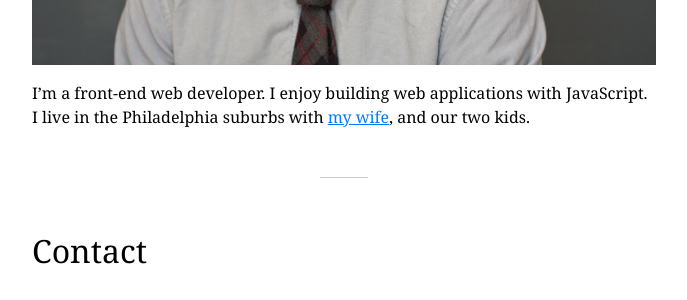
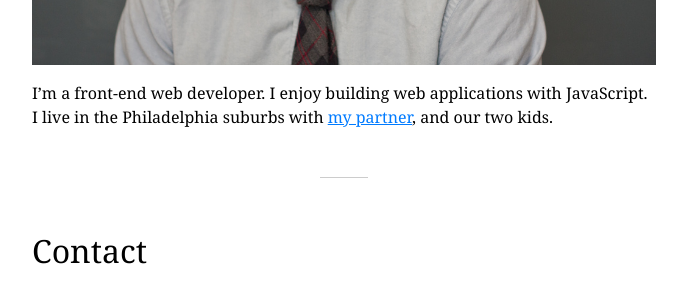
Before and after one commit to PeteSchuster/peteschuster.com, a Jekyll site: the page built from index.html, in a window 1280 px wide. Shown: the part 757-1057 px from the top of the page, without its empty margins (296-983 px from the left). Built offline with Jekyll 4.4.1, drawn with Linux system fonts in a browser that asks for light colours.

Commit message:
updates link text
updates ruby
runs bundle update
adds margin bottom

```diff
--- a/Gemfile
+++ b/Gemfile
@@ -21,3 +21,5 @@ group :jekyll_plugins do
   gem 'jekyll-sitemap'
   gem 'jekyll-seo-tag'
 end
+
+gem "webrick", "~> 1.7"
--- a/_includes/modules/about.html
+++ b/_includes/modules/about.html
@@ -2,4 +2,8 @@
 
 <img width="1024" height="683" src="/assets/images/about.jpg" alt="Pete Schuster">
 
-<p>I’m a front-end web developer. I enjoy building web applications with JavaScript. I live in the Philadelphia suburbs with <a href="https://www.shannoncollins.com/" target="_blank" rel="noopener noreferrer">my wife</a>, and our two kids.</p>
+<p>
+  I’m a front-end web developer. I enjoy building web applications with JavaScript.
+  I live in the Philadelphia suburbs with <a href="https://www.shannoncollins.com/" target="_blank" rel="noopener noreferrer">my partner</a>,
+  and our two kids.
+</p>
--- a/_sass/layout/_app.scss
+++ b/_sass/layout/_app.scss
@@ -4,6 +4,6 @@
   @media only screen and (min-width: 42em) {
     padding: 0 24px;
     max-width: 42em;
-    margin: 0 auto;
+    margin: 0 auto 50vh;
   }
 }
```
Also changed, not shown: Gemfile.lock.
